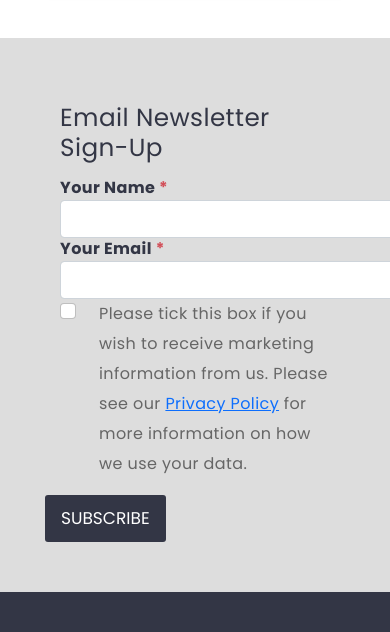
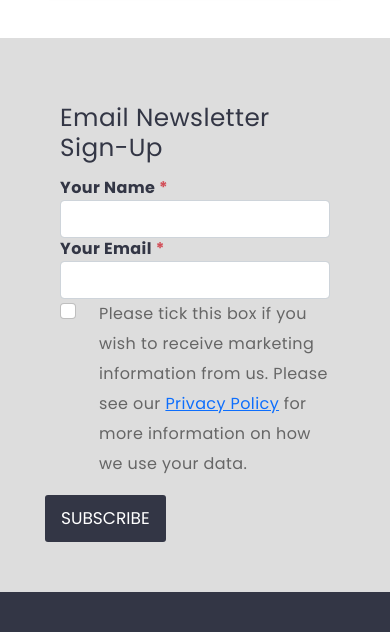
Before and after one commit to Bellybones-inc/Netmatters-Website, a PHP site: page / in a window 390 px wide. Shown: the part 5132-5764 px from the top of the page. Run offline with PHP 8.4, Linux system fonts and the light colour scheme.

Commit message:
Phone icon appears at xs breakpoint, form at sm.

```diff
--- a/SCSS/styles.css
+++ b/SCSS/styles.css
@@ -101,11 +101,6 @@ body {
   padding-left: 15px;
   margin-left: auto;
   margin-right: auto;
-}
-
-.form-control {
-  display: inline;
-  width: auto;
 }
 
 #banner {
--- a/SCSS/styles.scss
+++ b/SCSS/styles.scss
@@ -38,10 +38,10 @@
     // gap: 15px;
 }
 
-.form-control {
-  display: inline;
-  width: auto;
-}
+// .form-control {
+//   display: inline;
+//   width: auto;
+// }
 
 
 
--- a/index.html
+++ b/index.html
@@ -49,20 +49,20 @@
               <img class="item-1" src="img/netmatters-logo.png">
               </div>
 
-              <div class="col-xs-3 col-lg-8">
 
-              <div class="col-xs-3 hidden-sm hidden-md hidden-lg"
-              <img class="item-2"  src="img/067-phone.png">
-            </div>
 
-              <svg class="item-3" accesskey="" viewBox="0 0 100 80" width="40" height="40">
+                <div class="d-sm-none d-md-none d-lg-none">
+                  <img src="img/067-phone.png">
+                </div>
+
+              <svg class="item-2" accesskey="" viewBox="0 0 100 80" width="40" height="40">
                   <rect width="100" height="20"></rect>
                   <rect y="30" width="100" height="20"></rect>
                   <rect y="60" width="100" height="20"></rect>
               </svg>
 
-                <input class="form-control search-bar" placeholder="Search...">
-              </div>
+                <input class="form-control search-bar d-md-none d-lg-none" placeholder="Search...">
+
 
             </div> <!-- row end  -->
           </div> <!-- container end  -->
```
Also changed, not shown: 1 other file.
